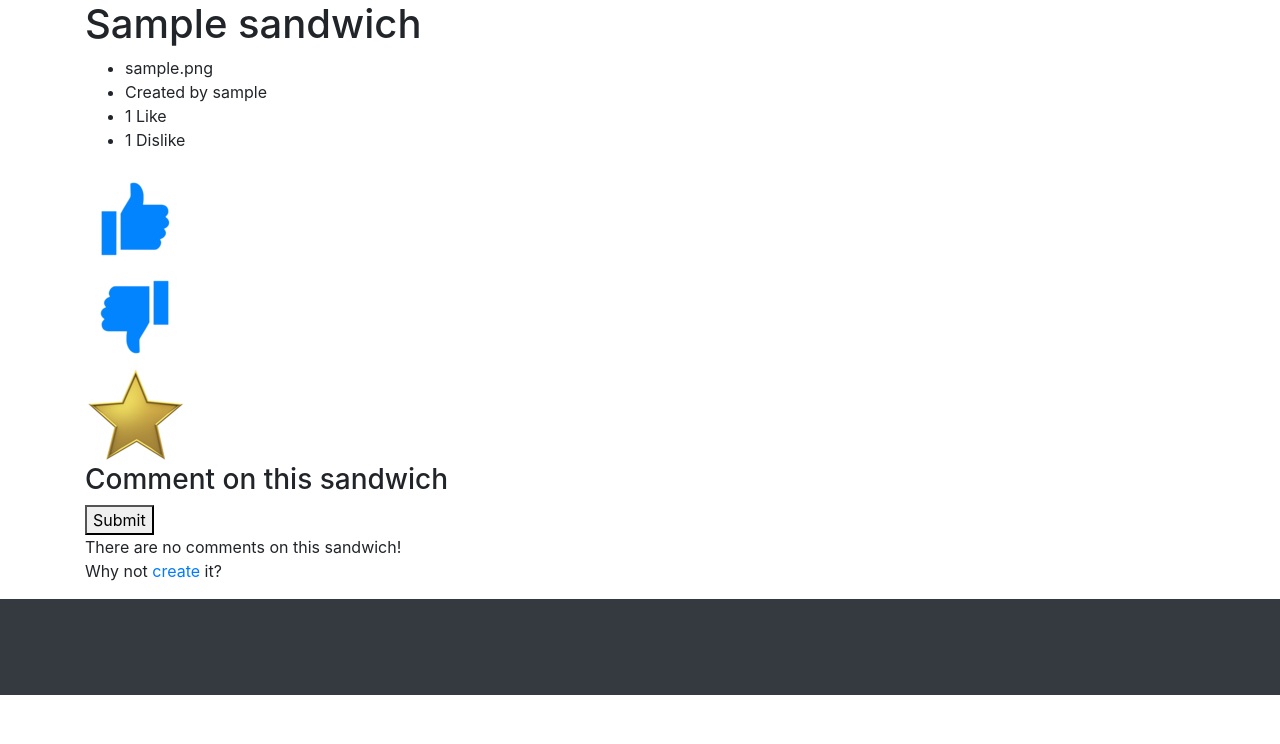
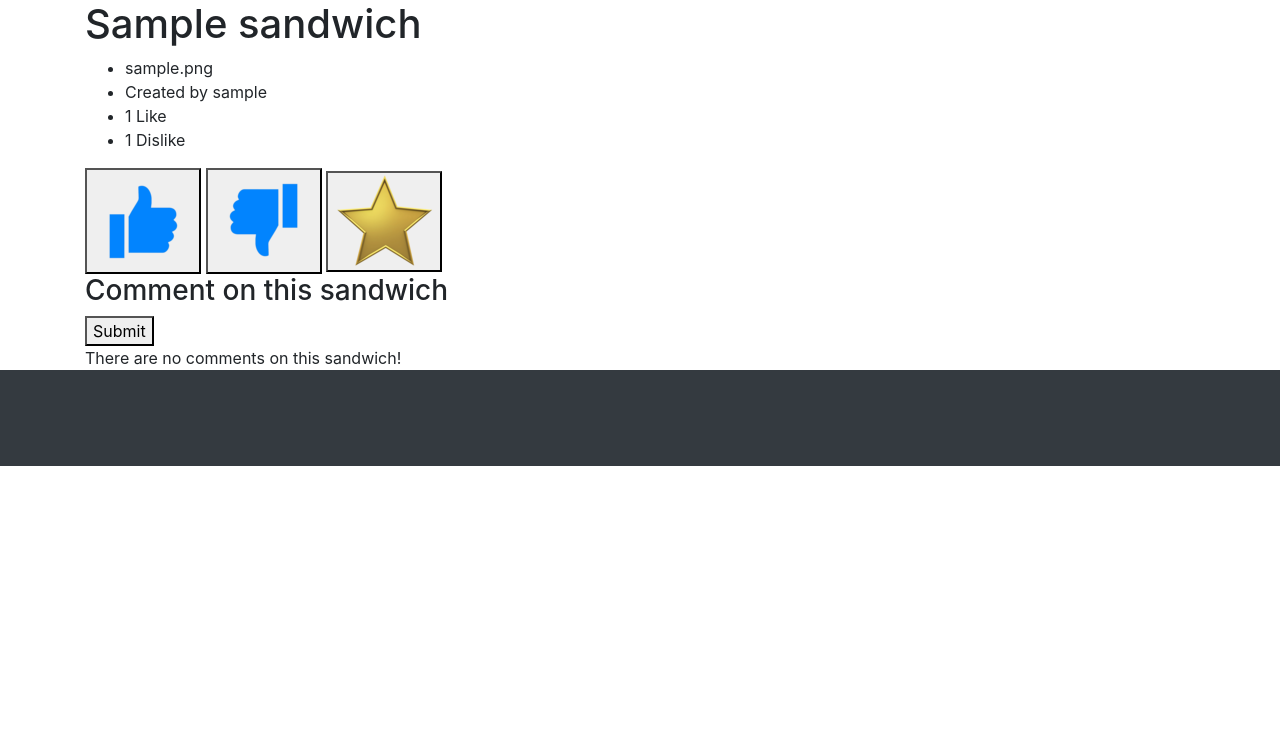
Before and after one commit to 2268563/which-sandwich, a Django app: a page that uses which_sandwich_project/templates/whichsandwich/sandwich.html in a window 1280 px wide. Shown: the part 56-800 px from the top of the page. Run offline with Django 3.2, Linux system fonts and the light colour scheme; a user stored in the database is signed in; tables that the repository leaves empty hold one stand-in row (values such as "Sample post"); some libraries are stand-ins or nearby versions.

Commit message:
Minor fix to sandwich.html

```diff
--- a/which_sandwich_project/templates/whichsandwich/sandwich.html
+++ b/which_sandwich_project/templates/whichsandwich/sandwich.html
@@ -24,10 +24,10 @@
 	{% endif %}
   </ul>
 
-  <div class="like"><img src="{% static "images\like.png" %}" alt="Like" /></div>
-  <div class="dislike"><img src="{% static "images\dislike.png" %}" alt="Dislike" /></div>
+  <button class="like"><img src="{% static "images\like.png" %}" alt="Like" /></button>
+  <button class="dislike"><img src="{% static "images\dislike.png" %}" alt="Dislike" /></button>
   {% if user.is_authenticated %}
-  <div class="favourite"><img src="{% static "images\favourite.png" %}" alt="Favourite" /></div>
+  <button class="favourite"><img src="{% static "images\favourite.png" %}" alt="Favourite" /></button>
   {% endif %}
 
   <div>
@@ -62,9 +62,9 @@
 
   {% else %}
   The specified sandwich does not exist!
-  {% endif %}
-  {% if user.is_authenticated %}
-  <p>Why not <a href ="{% url 'create_sandwich' %}">create</a> it?</p>
+	{% if user.is_authenticated %}
+	<p>Why not <a href ="{% url 'create_sandwich' %}">create</a> it?</p>
+	{% endif %}
   {% endif %}
 </div>
 
```
